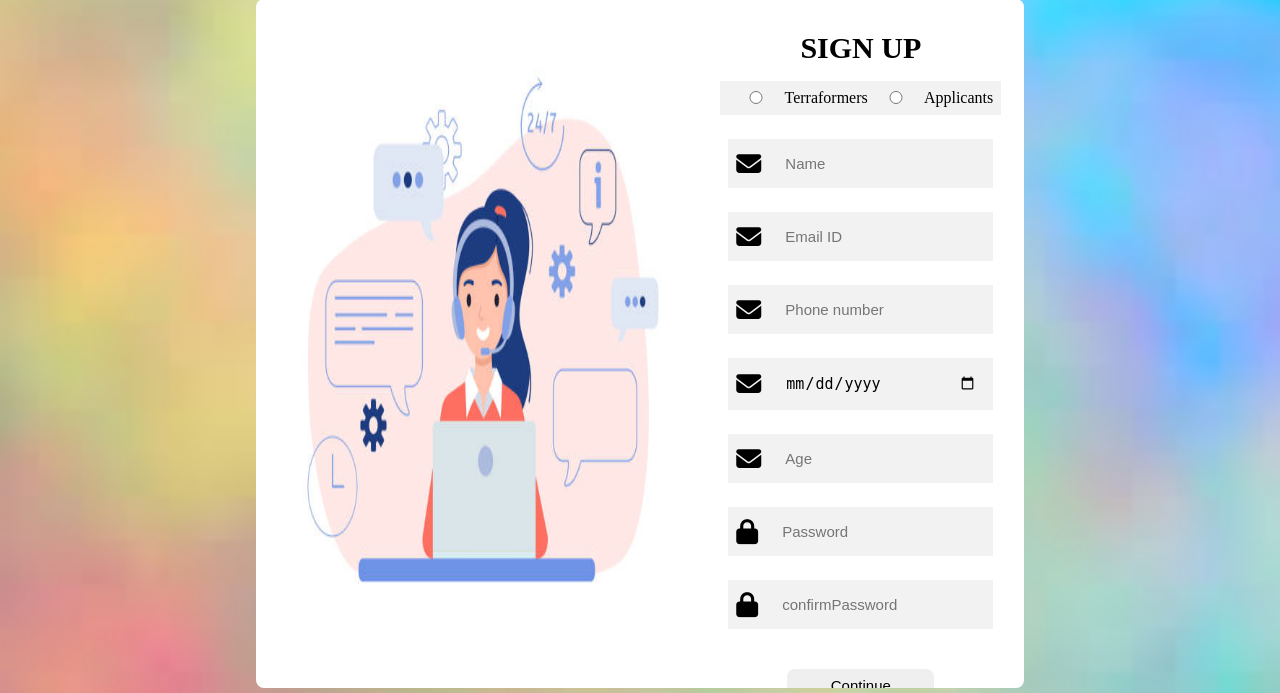
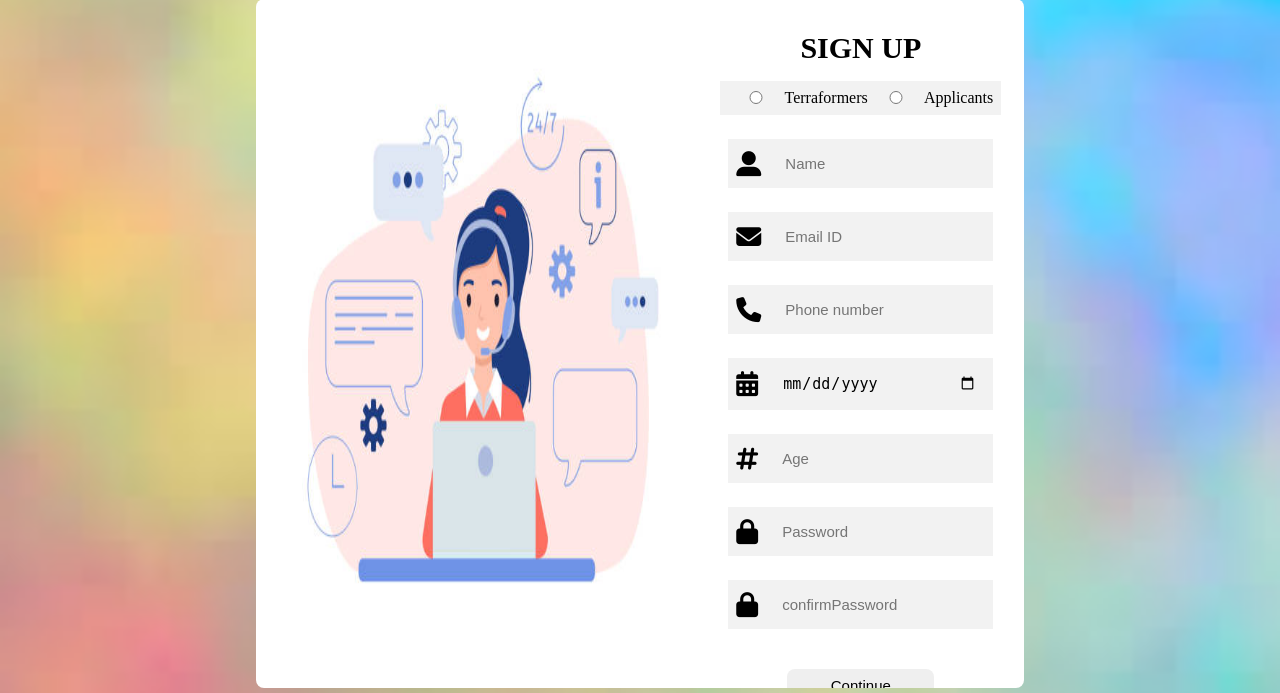
Before and after one commit to Deepzz20/JobAppproj, a PHP site: page /signup.php in a window 1280 px wide. Shown: the part 116-809 px from the top of the page. Run offline with PHP 8.4, Linux system fonts and the light colour scheme; some libraries are stand-ins or nearby versions.

Commit message:
Update signup.php

```diff
--- a/proj/signup.php
+++ b/proj/signup.php
@@ -21,7 +21,7 @@
                 <label for="option2">Applicants</label><br>
             </div>
             <div class="input-area">
-                <i class="icon fas fa-envelope"></i>
+                <i class="fas fa-user-alt"></i>
                 <input type="text" placeholder="Name" id="name" name="name"><br>
             </div>
             <div class="input-area">
@@ -29,15 +29,15 @@
                 <input type="email" placeholder="Email ID" id="email" name="email"><br>
             </div>
             <div class="input-area">
-                <i class="icon fas fa-envelope"></i>
+                <i class="fa fa-phone"></i>
                 <input type="number" placeholder="Phone number" id="num" name="num"><br>
             </div>
             <div class="input-area">
-                <i class="icon fas fa-envelope"></i>
+                <i class="fas fa-calendar-alt"></i>
                 <input type="date" placeholder="DOB" id="dob" name="dob"><br>
             </div>
             <div class="input-area">
-                <i class="icon fas fa-envelope"></i>
+                <i class="fa-solid fa-hashtag"></i>
                 <input type="number" placeholder="Age" id="age" name="age"><br>
             </div>
             <div class="input-area">
```
